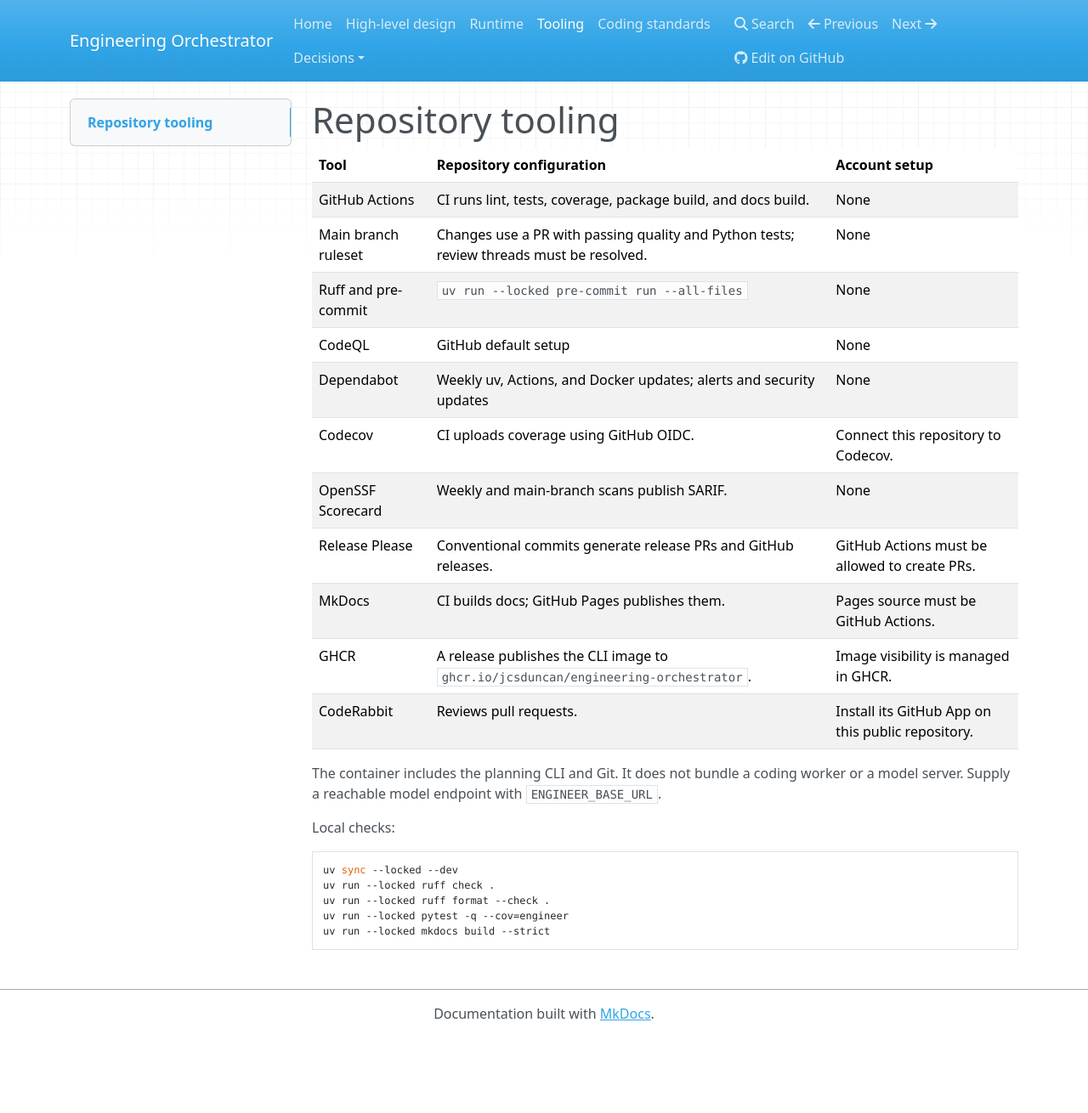
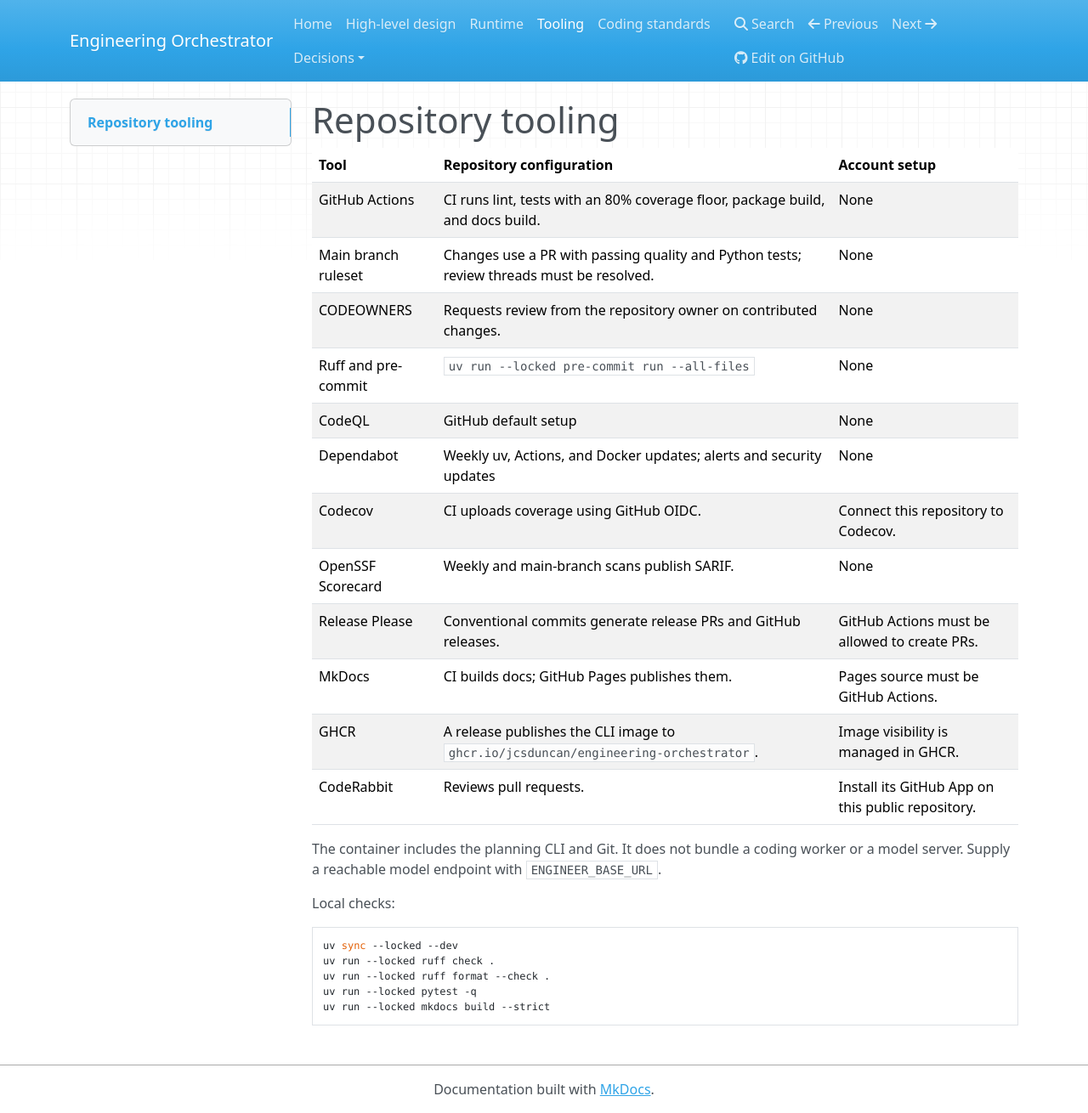
Before and after one commit to jcsduncan/engineering-orchestrator, an MkDocs documentation site: the page built from docs/tooling.md, in a window 1280 px wide and 1310 px high. Shown: the whole window at 85% size. Built offline with MkDocs 1.6.1, drawn with Linux system fonts in a browser that asks for light colours; nearby versions of some CDN libraries.

Commit message:
ci: enforce contribution and coverage gates

````diff
--- a/docs/tooling.md
+++ b/docs/tooling.md
@@ -2,8 +2,9 @@
 
 | Tool | Repository configuration | Account setup |
 | --- | --- | --- |
-| GitHub Actions | CI runs lint, tests, coverage, package build, and docs build. | None |
+| GitHub Actions | CI runs lint, tests with an 80% coverage floor, package build, and docs build. | None |
 | Main branch ruleset | Changes use a PR with passing quality and Python tests; review threads must be resolved. | None |
+| CODEOWNERS | Requests review from the repository owner on contributed changes. | None |
 | Ruff and pre-commit | `uv run --locked pre-commit run --all-files` | None |
 | CodeQL | GitHub default setup | None |
 | Dependabot | Weekly uv, Actions, and Docker updates; alerts and security updates | None |
@@ -22,6 +23,6 @@ Local checks:
 uv sync --locked --dev
 uv run --locked ruff check .
 uv run --locked ruff format --check .
-uv run --locked pytest -q --cov=engineer
+uv run --locked pytest -q
 uv run --locked mkdocs build --strict
 ```
--- a/pyproject.toml
+++ b/pyproject.toml
@@ -24,6 +24,7 @@ where = ["src"]
 
 [tool.pytest.ini_options]
 pythonpath = ["src"]
+addopts = ["--cov=engineer", "--cov-report=term-missing", "--cov-fail-under=80"]
 
 [tool.ruff]
 target-version = "py311"
````
Also changed, not shown: CONTRIBUTING.md (+4 -2 lines), docs/standards.md (+2 -2 lines), .github/PULL_REQUEST_TEMPLATE.md, 4 other files.
